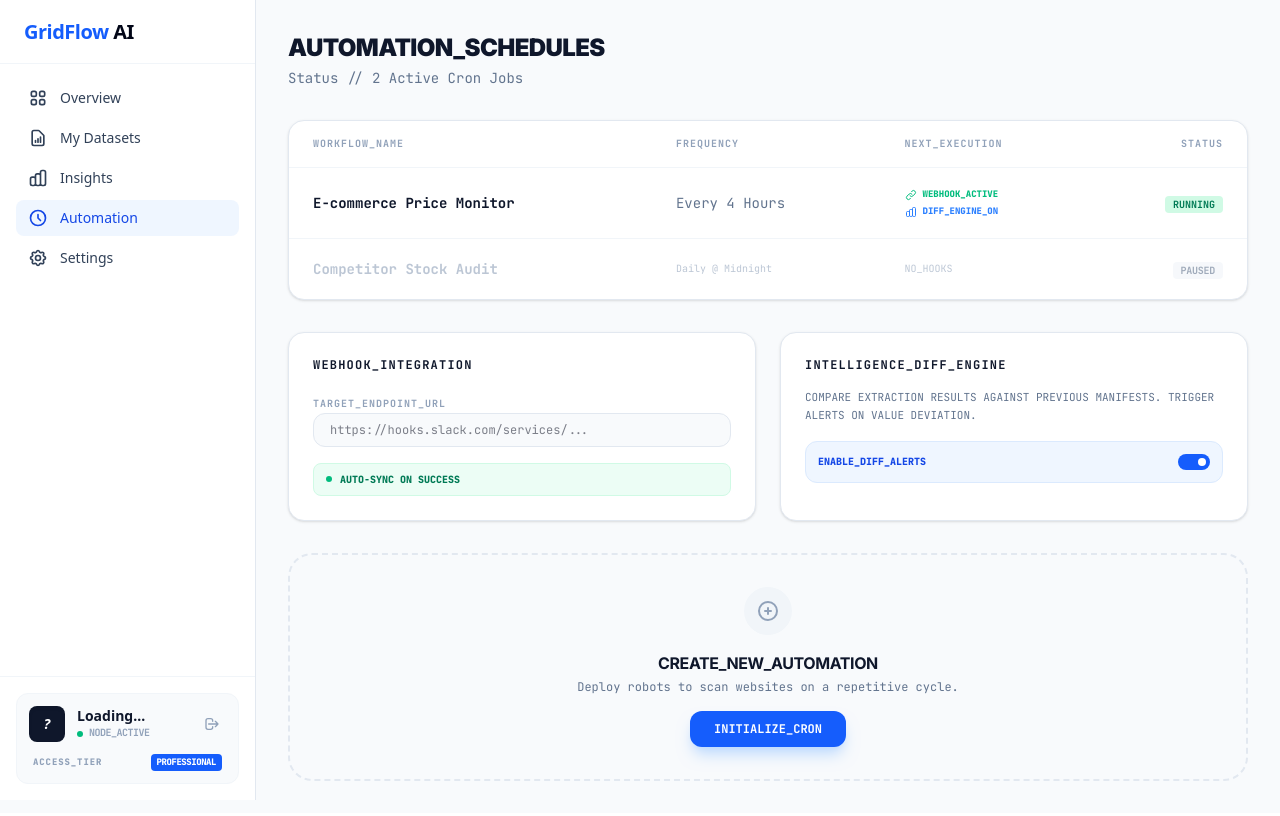
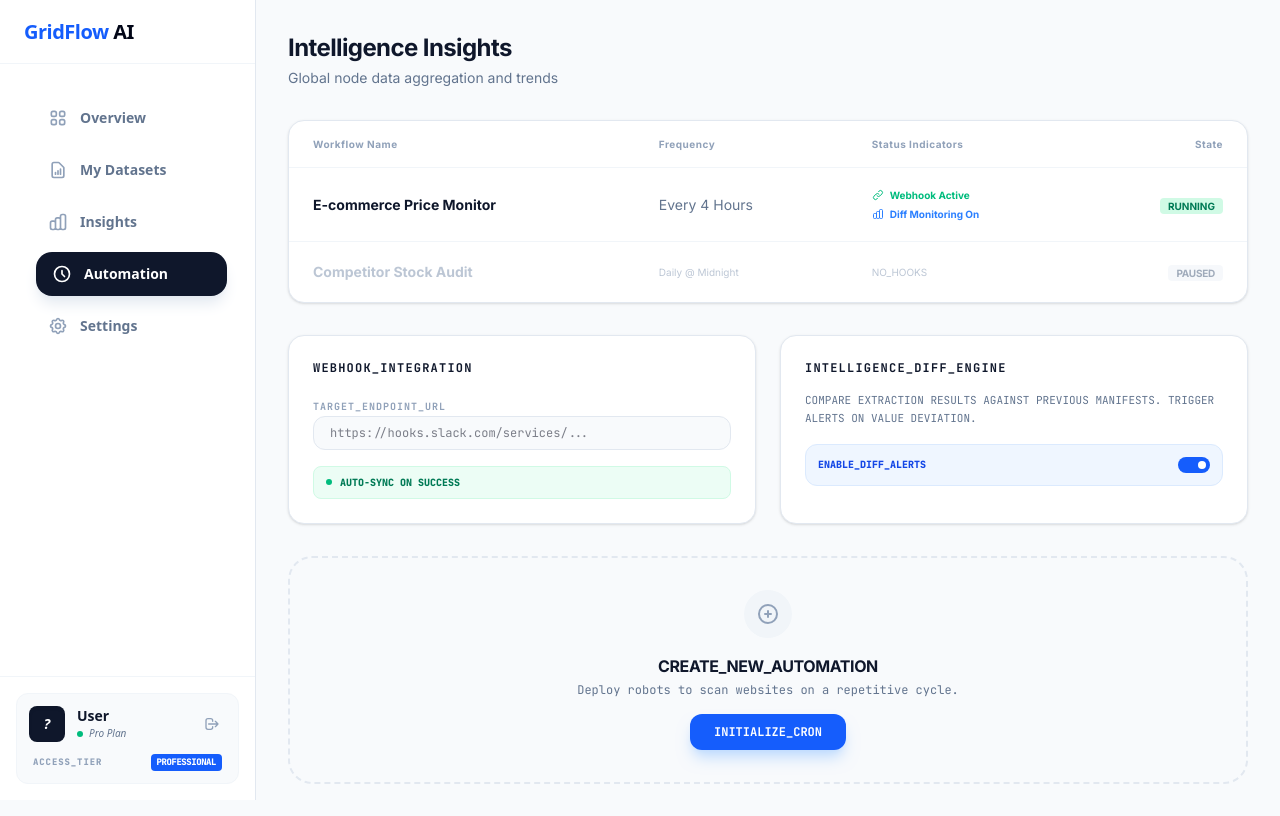
Before and after one commit to huchialun9-ctrl/GridFlow-AI-, a Next.js app in the folder web/: page /dashboard/automation in a window 1280 px wide. Built offline with nearby package versions, Linux system fonts and the light colour scheme; no server answers.

Commit message:
style: refine typography and UI aesthetics for a professional SaaS look (remove excessive mono/uppercase)

```diff
--- a/web/app/dashboard/automation/page.tsx
+++ b/web/app/dashboard/automation/page.tsx
@@ -5,19 +5,19 @@ export default function Automation() {
     return (
         <div className="space-y-8 font-sans animate-in fade-in slide-in-from-bottom-4 duration-500">
             <div>
-                <h1 className="text-2xl font-black text-slate-900 dark:text-slate-50 uppercase tracking-tight">Automation_Schedules</h1>
-                <p className="text-sm text-slate-500 font-mono mt-1">Status // 2 Active Cron Jobs</p>
+                <h1 className="text-2xl font-bold text-slate-900 dark:text-slate-50 tracking-tight">Intelligence Insights</h1>
+                <p className="text-sm text-slate-500 mt-1">Global node data aggregation and trends</p>
             </div>
 
             <div className="bg-white dark:bg-slate-900 rounded-2xl border border-slate-200 dark:border-slate-800 shadow-sm">
                 <div className="overflow-x-auto">
-                    <table className="w-full text-sm text-left font-mono">
-                        <thead className="text-[10px] text-slate-400 uppercase border-b border-slate-100 dark:border-slate-800">
+                    <table className="w-full text-sm text-left">
+                        <thead className="text-[10px] text-slate-400 border-b border-slate-100 dark:border-slate-800">
                             <tr>
-                                <th className="px-6 py-4 font-bold tracking-widest">Workflow_Name</th>
-                                <th className="px-6 py-4 font-bold tracking-widest">Frequency</th>
-                                <th className="px-6 py-4 font-bold tracking-widest">Next_Execution</th>
-                                <th className="px-6 py-4 font-bold tracking-widest text-right">Status</th>
+                                <th className="px-6 py-4 font-bold tracking-wider">Workflow Name</th>
+                                <th className="px-6 py-4 font-bold tracking-wider">Frequency</th>
+                                <th className="px-6 py-4 font-bold tracking-wider">Status Indicators</th>
+                                <th className="px-6 py-4 font-bold tracking-wider text-right">State</th>
                             </tr>
                         </thead>
                         <tbody className="divide-y divide-slate-100 dark:divide-slate-800">
@@ -28,11 +28,11 @@ export default function Automation() {
                                     <div className="flex flex-col gap-1">
                                         <div className="flex items-center gap-1.5 text-emerald-500">
                                             <svg className="w-3 h-3" fill="none" stroke="currentColor" viewBox="0 0 24 24"><path strokeLinecap="round" strokeLinejoin="round" strokeWidth="2" d="M13.828 10.172a4 4 0 00-5.656 0l-4 4a4 4 0 105.656 5.656l1.102-1.101m-.758-4.899a4 4 0 005.656 0l4-4a4 4 0 00-5.656-5.656l-1.1 1.1"></path></svg>
-                                            <span className="text-[9px] font-black">WEBHOOK_ACTIVE</span>
+                                            <span className="text-[10px] font-bold">Webhook Active</span>
                                         </div>
                                         <div className="flex items-center gap-1.5 text-blue-500">
                                             <svg className="w-3 h-3" fill="none" stroke="currentColor" viewBox="0 0 24 24"><path strokeLinecap="round" strokeLinejoin="round" strokeWidth="2" d="M9 19v-6a2 2 0 00-2-2H5a2 2 0 00-2 2v6a2 2 0 002 2h2a2 2 0 002-2zm0 0V9a2 2 0 012-2h2a2 2 0 012 2v10m-6 0a2 2 0 002 2h2a2 2 0 002-2m0 0V5a2 2 0 012-2h2a2 2 0 012 2v14a2 2 0 01-2 2h-2a2 2 0 01-2-2z"></path></svg>
-                                            <span className="text-[9px] font-black">DIFF_ENGINE_ON</span>
+                                            <span className="text-[10px] font-bold">Diff Monitoring On</span>
                                         </div>
                                     </div>
                                 </td>
--- a/web/app/dashboard/datasets/page.tsx
+++ b/web/app/dashboard/datasets/page.tsx
@@ -102,16 +102,16 @@ export default function MyDatasets() {
         <div className="space-y-6 font-sans animate-in fade-in slide-in-from-bottom-4 duration-500">
             <div className="flex justify-between items-end">
                 <div>
-                    <h1 className="text-2xl font-black text-slate-900 dark:text-slate-50 uppercase tracking-tight">My_Datasets</h1>
-                    <p className="text-sm text-slate-500 font-mono mt-1">Archive // {datasets.length} Total Records</p>
+                    <h1 className="text-2xl font-bold text-slate-900 dark:text-slate-50 tracking-tight">My Datasets</h1>
+                    <p className="text-sm text-slate-500 mt-1">Manage and export your historical extraction results</p>
                 </div>
-                <div className="relative max-w-xs">
+                <div className="relative">
                     <input
                         type="text"
-                        placeholder="SEARCH_RECORDS..."
+                        placeholder="Search items..."
                         value={searchQuery}
                         onChange={(e) => setSearchQuery(e.target.value)}
-                        className="block w-full pl-4 pr-10 py-2 bg-white dark:bg-slate-900 border border-slate-200 dark:border-slate-800 rounded-xl text-xs font-mono focus:outline-none focus:ring-2 focus:ring-blue-500/20 focus:border-blue-500 transition-all"
+                        className="bg-white dark:bg-slate-900 border border-slate-200 dark:border-slate-800 rounded-xl px-4 py-2 text-sm focus:outline-none focus:ring-4 focus:ring-blue-500/10 transition-all w-64"
                     />
                 </div>
             </div>
@@ -138,6 +138,7 @@ export default function MyDatasets() {
                             </div>
                             <p className="text-[10px] text-slate-400 font-mono truncate mb-4">{ds.source_url}</p>
                             <div className="flex justify-between items-center pt-3 border-t border-slate-50 dark:border-slate-800">
+                            <div className="flex justify-between items-center pt-3 border-t border-slate-50 dark:border-slate-800">
                                 <div className="flex gap-2">
                                     <button
                                         onClick={(e) => {
@@ -145,13 +146,13 @@ export default function MyDatasets() {
                                             setAIProcessingId(ds.id);
                                             setIsAIModalOpen(true);
                                         }}
-                                        className="text-emerald-600 dark:text-emerald-400 text-[9px] font-black font-mono uppercase bg-emerald-50 dark:bg-emerald-900/20 px-1.5 py-0.5 rounded hover:bg-emerald-100 transition-colors"
+                                        className="text-emerald-600 dark:text-emerald-400 text-[10px] font-bold bg-emerald-50 dark:bg-emerald-900/20 px-2 py-0.5 rounded-lg hover:bg-emerald-100 transition-colors"
                                     >
-                                        AI_PROCESS
+                                        AI Process
                                     </button>
-                                    <span className="text-[9px] font-mono text-slate-400 uppercase mt-1">{new Date(ds.created_at).toLocaleDateString()}</span>
+                                    <span className="text-[10px] font-medium text-slate-400 mt-1">{new Date(ds.created_at).toLocaleDateString()}</span>
                                 </div>
-                                <button className="text-blue-600 dark:text-blue-400 text-[9px] font-black font-mono uppercase hover:underline">View_Details</button>
+                                <button className="text-blue-600 dark:text-blue-400 text-[10px] font-bold hover:underline">View Details</button>
                             </div>
                         </div>
                     ))
--- a/web/app/dashboard/layout.tsx
+++ b/web/app/dashboard/layout.tsx
@@ -59,20 +59,22 @@ export default function DashboardLayout({
                 </div>
 
                 <div className="p-4 flex-1">
-                    <nav className="space-y-1">
+                    <nav className="flex-1 px-4 space-y-2 py-4">
                     {navItems.map((item) => {
                         const isActive = pathname === item.href;
                         return (
                             <Link
                                 key={item.name}
                                 href={item.href}
-                                    className={`flex items-center gap-3 px-3 py-2 text-sm font-medium rounded-lg transition-colors ${
+                                className={`flex items-center gap-3 px-4 py-3 rounded-2xl text-sm font-semibold transition-all duration-300 ${
                                     isActive
-                                            ? 'bg-blue-50 dark:bg-blue-900/20 text-blue-700 dark:text-blue-400'
-                                            : 'text-slate-700 dark:text-slate-300 hover:bg-slate-100 dark:hover:bg-slate-800'
+                                        ? 'bg-slate-900 dark:bg-slate-50 text-white dark:text-slate-900 shadow-lg shadow-slate-200 dark:shadow-none translate-x-1'
+                                        : 'text-slate-500 hover:bg-slate-50 dark:hover:bg-slate-900 hover:text-slate-900 dark:hover:text-slate-100'
                                 }`}
                             >
+                                <span className={isActive ? 'text-white dark:text-slate-900' : 'text-slate-400'}>
                                     {item.icon}
+                                </span>
                                 {item.name}
                             </Link>
                         );
@@ -87,11 +89,13 @@ export default function DashboardLayout({
                                 <div className="w-9 h-9 rounded-lg bg-slate-900 dark:bg-slate-50 text-white dark:text-slate-900 shrink-0 flex items-center justify-center text-sm font-black italic shadow-inner">
                                     {userEmail?.[0] || '?'}
                                 </div>
-                                <div className="text-sm truncate">
-                                    <p className="font-bold text-slate-900 dark:text-slate-100 truncate">{userEmail?.split('@')[0] || 'Loading...'}</p>
+                                <div className="flex-1 min-w-0">
+                                <p className="text-sm font-bold text-slate-900 dark:text-slate-50 truncate">
+                                    {userEmail?.split('@')[0] || 'User'}
+                                </p>
                                 <div className="flex items-center gap-1.5">
                                     <div className="w-1.5 h-1.5 rounded-full bg-emerald-500"></div>
-                                        <p className="text-[10px] font-mono font-bold text-slate-400 uppercase tracking-tighter">Node_Active</p>
+                                    <p className="text-[10px] font-medium text-slate-500 italic">Pro Plan</p>
                                 </div>
                             </div>
                             </div>
--- a/web/app/dashboard/page.tsx
+++ b/web/app/dashboard/page.tsx
@@ -210,10 +210,10 @@ export default function Dashboard() {
                     { label: 'Cloud Storage', value: `${stats.storageUsed} MB`, sub: 'Quota Used' }
                 ].map((stat, i) => (
                     <div key={i} className="p-6 bg-white dark:bg-slate-900 rounded-2xl border border-slate-200 dark:border-slate-800 shadow-sm hover:shadow-md transition-shadow">
-                        <h3 className="text-[10px] font-bold font-mono text-slate-400 uppercase tracking-[0.2em] mb-3">{stat.label}</h3>
+                        <h3 className="text-xs font-bold text-slate-400 tracking-wide mb-3">{stat.label}</h3>
                         <div className="flex items-baseline gap-2">
                             <p className="text-3xl font-black text-slate-900 dark:text-slate-50 tracking-tighter">{stat.value}</p>
-                            <span className="text-[10px] font-mono text-slate-400 uppercase">{stat.sub}</span>
+                            <span className="text-[10px] text-slate-400">{stat.sub}</span>
                         </div>
                     </div>
                 ))}
@@ -222,7 +222,7 @@ export default function Dashboard() {
             {/* Main Table */}
             <div className="bg-white dark:bg-slate-900 rounded-2xl border border-slate-200 dark:border-slate-800 shadow-sm overflow-hidden border-separate">
                 <div className="px-6 py-5 border-b border-slate-100 dark:border-slate-800 flex justify-between items-center bg-slate-50/30 dark:bg-slate-800/20">
-                    <h2 className="text-xs font-bold font-mono text-slate-900 dark:text-slate-50 uppercase tracking-[0.15em]">Repository Index</h2>
+                    <h2 className="text-sm font-bold text-slate-900 dark:text-slate-50 tracking-wide">Repository Index</h2>
                     <div className="flex gap-2">
                         <div className="h-2 w-2 rounded-full bg-emerald-500"></div>
                         <div className="h-2 w-2 rounded-full bg-slate-200 dark:bg-slate-800"></div>
--- a/web/components/AIProcessorModal.tsx
+++ b/web/components/AIProcessorModal.tsx
@@ -28,7 +28,7 @@ export default function AIProcessorModal({ isOpen, onClose, onSubmit, isProcessi
                 <div className="p-6 border-b border-slate-100 dark:border-slate-800 flex justify-between items-center bg-emerald-50/30 dark:bg-emerald-900/10">
                     <div className="flex items-center gap-2">
                         <div className="w-2 h-2 rounded-full bg-emerald-500 animate-pulse"></div>
-                        <h3 className="font-black font-mono text-xs uppercase tracking-widest text-emerald-900 dark:text-emerald-400">AI_Semantic_Processor_v1.0</h3>
+                        <h3 className="font-bold text-sm text-emerald-900 dark:text-emerald-400">AI Semantic Processor</h3>
                     </div>
                     <button onClick={onClose} className="text-slate-400 hover:text-slate-600 transition-colors">
                         <svg className="w-5 h-5" fill="none" stroke="currentColor" viewBox="0 0 24 24"><path strokeLinecap="round" strokeLinejoin="round" strokeWidth="2" d="M6 18L18 6M6 6l12 12"></path></svg>
@@ -37,7 +37,7 @@ export default function AIProcessorModal({ isOpen, onClose, onSubmit, isProcessi
 
                 <form onSubmit={handleSubmit} className="p-8 space-y-6">
                     <div className="space-y-3">
-                        <label className="text-[10px] font-bold font-mono text-slate-400 uppercase tracking-[0.2em] block">Command_Prompt</label>
+                        <label className="text-xs font-bold text-slate-400 block">Command Prompt</label>
                         <textarea
                             autoFocus
                             required
@@ -62,22 +62,22 @@ export default function AIProcessorModal({ isOpen, onClose, onSubmit, isProcessi
                         <button
                             type="button"
                             onClick={onClose}
-                            className="flex-1 px-6 py-3 bg-slate-100 dark:bg-slate-800 hover:bg-slate-200 dark:hover:bg-slate-700 text-slate-600 dark:text-slate-300 text-xs font-bold font-mono rounded-xl transition-all"
+                            className="flex-1 px-6 py-3 bg-slate-100 dark:bg-slate-800 hover:bg-slate-200 dark:hover:bg-slate-700 text-slate-600 dark:text-slate-300 text-sm font-bold rounded-xl transition-all"
                             disabled={isProcessing}
                         >
-                            CANCEL_TASK
+                            Cancel
                         </button>
                         <button
                             type="submit"
                             disabled={isProcessing}
-                            className={`flex-1 px-6 py-3 bg-slate-900 dark:bg-slate-50 text-white dark:text-slate-900 text-xs font-bold font-mono rounded-xl transition-all shadow-xl flex items-center justify-center gap-2 ${isProcessing ? 'opacity-50 cursor-not-allowed' : 'hover:bg-black dark:hover:bg-white'}`}
+                            className={`flex-1 px-6 py-3 bg-slate-900 dark:bg-slate-50 text-white dark:text-slate-900 text-sm font-bold rounded-xl transition-all shadow-xl flex items-center justify-center gap-2 ${isProcessing ? 'opacity-50 cursor-not-allowed' : 'hover:bg-black dark:hover:bg-white'}`}
                         >
                             {isProcessing ? (
                                 <>
                                     <svg className="animate-spin h-3 w-3 text-current" viewBox="0 0 24 24"><circle className="opacity-25" cx="12" cy="12" r="10" stroke="currentColor" strokeWidth="4"></circle><path className="opacity-75" fill="currentColor" d="M4 12a8 8 0 018-8V0C5.373 0 0 5.373 0 12h4zm2 5.291A7.962 7.962 0 014 12H0c0 3.042 1.135 5.824 3 7.938l3-2.647z"></path></svg>
-                                    PROCESSING...
+                                    Processing...
                                 </>
-                            ) : 'RUN_AI_PROTOCOL'}
+                            ) : 'Run AI Analysis'}
                         </button>
                     </div>
                 </form>
```
Lines whose indentation alone changed are shown as unchanged.
